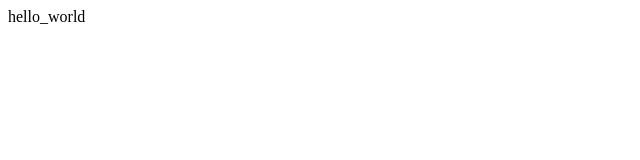
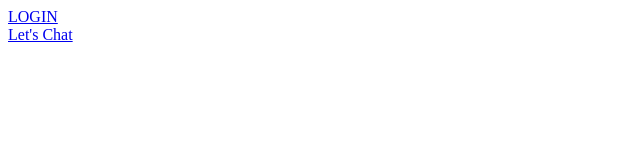
Before and after one commit to soto0201/sof3-oauth-svc, a website: page index.html in a window 1280 px wide. Shown: the whole page, without its empty margins (0-640 px from the left). Drawn offline with nearby package versions, Linux system fonts and the light colour scheme.

Commit message:
ホームを作成した

```diff
--- a/index.html
+++ b/index.html
@@ -1 +1,16 @@
-hello_world
+<!DOCTYPE html>
+<html>
+<head>
+    <title>socket.io chat</title>
+    <script src="/socket.io/socket.io.js"></script>
+    <script src="https://code.jquery.com/jquery-1.11.1.js"></script>
+</head>
+<body>
+	<div>
+		<a href="login">LOGIN</a>
+	</div>
+	<div>
+		<a href="chat">Let's Chat</a>
+	</div>
+</body>
+</html>
```
